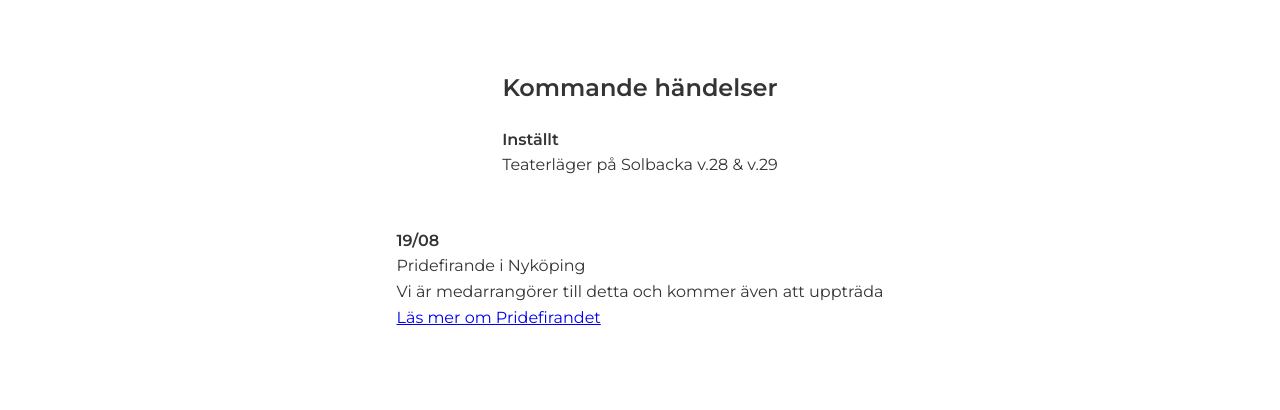
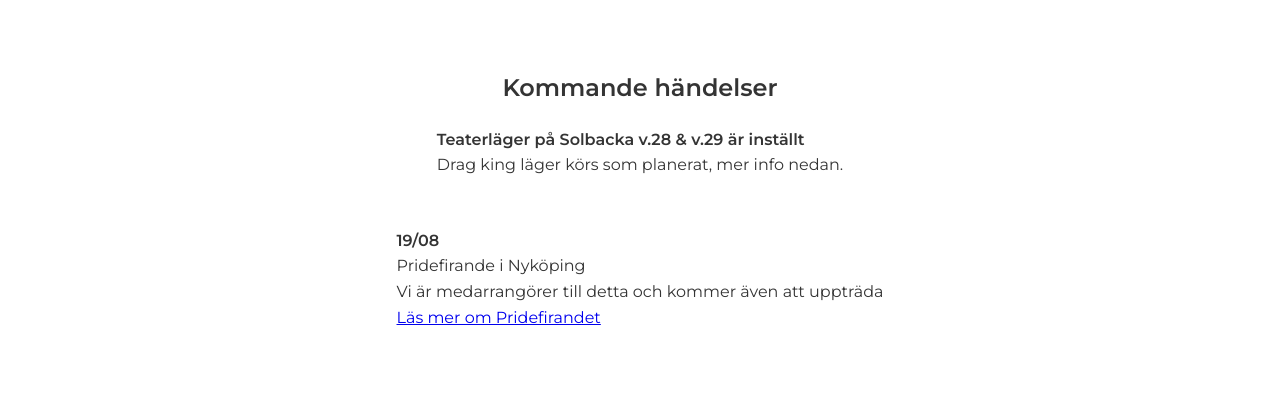
Before and after one commit to TeaterSkaka/Website, a plain HTML site: page aktuellt.html in a window 1280 px wide. Shown: the part 336-746 px from the top of the page. Drawn offline with Linux system fonts and the light colour scheme.

Commit message:
Update occuring section

```diff
--- a/aktuellt.html
+++ b/aktuellt.html
@@ -287,8 +287,8 @@
       <div class="content-full content-text" id="cont1">
         <h2 class="content-heading">Kommande händelser</h2>
         <div class="content-para">
-          <p class="bold">Inställt</p>
-          <p>Teaterläger på Solbacka v.28 & v.29</p>
+          <p class="bold">Teaterläger på Solbacka v.28 & v.29 är inställt</p>
+          <p>Drag king läger körs som planerat, mer info nedan.</p>
         </div>
 
         <div class="content-para">
```
